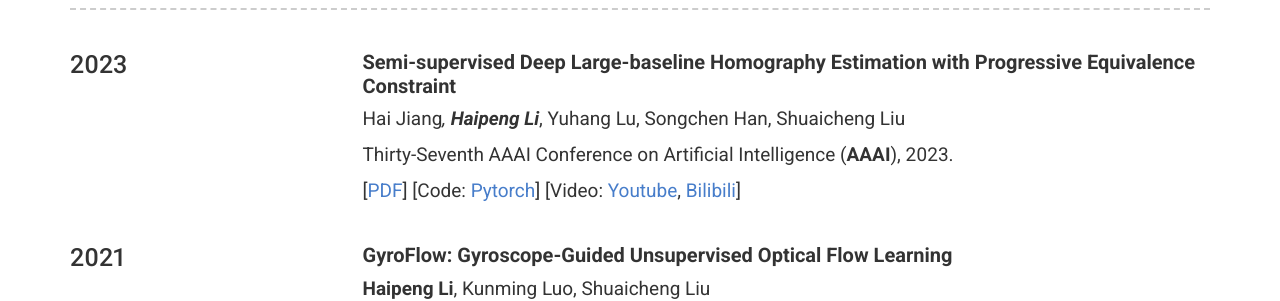
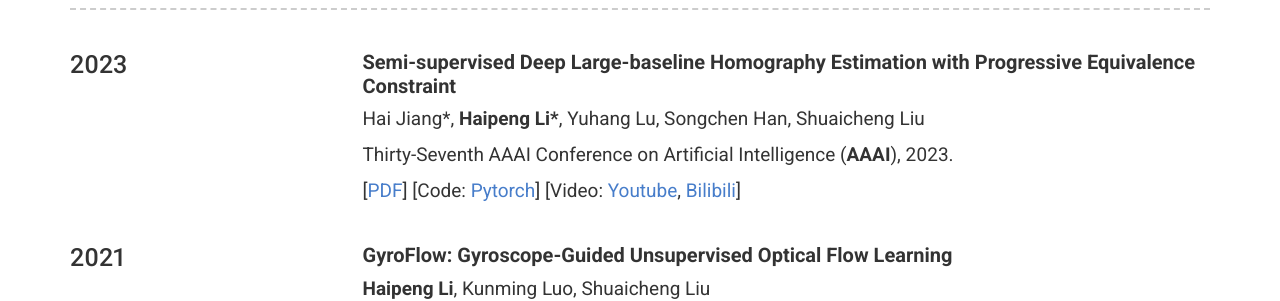
Before and after one commit to lhaippp/lhaippp.github.io, a Jekyll site: the page built from index.md, in a window 1280 px wide. Shown: the part 567-868 px from the top of the page. Built offline with Jekyll 4.4.1, drawn with Linux system fonts in a browser that asks for light colours; nearby versions of some CDN libraries.

```diff
--- a/_config.yml
+++ b/_config.yml
@@ -66,7 +66,7 @@ content:
         description: | # this will include new lines to allow paragraphs
           ## **Semi-supervised Deep Large-baseline Homography Estimation with Progressive Equivalence Constraint**
 
-          Hai Jiang*, **Haipeng Li***, Yuhang Lu, Songchen Han, Shuaicheng Liu
+          Hai Jiang\*, **Haipeng Li\***, Yuhang Lu, Songchen Han, Shuaicheng Liu
 
           Thirty-Seventh AAAI Conference on Artificial Intelligence (**AAAI**), 2023.
 
```
